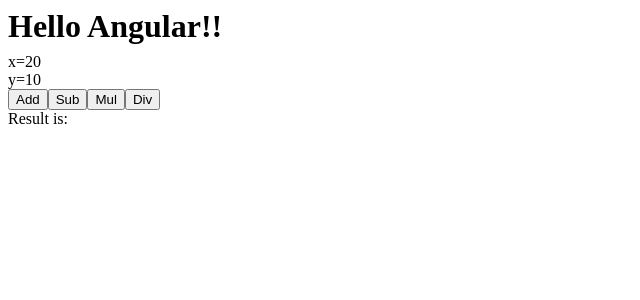
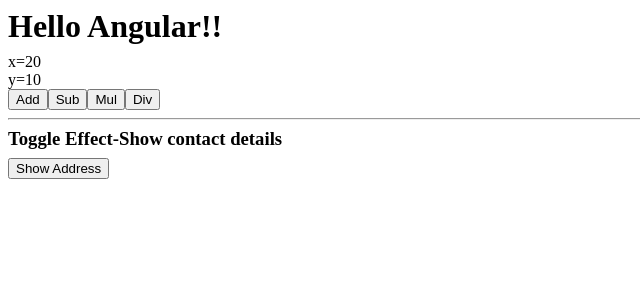
Before and after one commit to SaraswathiYendu/tech-train, an Angular app in the folder AngularUI/: page / in a window 1280 px wide. Shown: the top 300 px of the page, without its empty margins (0-640 px from the left). Built offline with nearby package versions, Linux system fonts and the light colour scheme.

Commit message:
cs: toggle effect

```diff
--- a/AngularUI/src/app/app.component.css
+++ b/AngularUI/src/app/app.component.css
@@ -0,0 +1,4 @@
+.contact-box{
+  border: 1px solid ;
+  width: 10%;
+}
--- a/AngularUI/src/app/app.component.html
+++ b/AngularUI/src/app/app.component.html
@@ -6,6 +6,16 @@
 <button (click)="calc('sub')">Sub</button>
 <button (click)="calc('mul')">Mul</button>
 <button (click)="calc('div')">Div</button>
-<div>
+<div *ngIf="result">
   Result is: {{result}}
 </div>
+<hr>
+<h3>Toggle Effect-Show contact details</h3>
+<button (click)="toggleAddress()"> {{lblButton}}</button>
+<div class="contact-box" *ngIf="showAddress">
+  Example.com INC <br />
+  10 Gandhi Nagar, <br />
+  station road <br />
+  Delhi. <br />
+  Contact: 8855660033
+</div>
--- a/AngularUI/src/app/app.component.ts
+++ b/AngularUI/src/app/app.component.ts
@@ -9,9 +9,10 @@
   x:number=20;
   y:number=10;
   result:number;
+  showAddress: boolean = false;
+  lblButton:string = 'Show Address';
+  calc(op:string){
 
-  calc(op:string){
-    console.log('calc called... ' + op);
     switch(op){
       case 'add':
         this.result = this.x + this.y;
@@ -27,6 +28,14 @@
         break;
     }
   }
+
+  toggleAddress(){
+    this.showAddress = !this.showAddress;
+    if(this.showAddress == true)
+        this.lblButton='Hide Address';
+    else
+        this.lblButton='Show Address';
+  }
 }
 /*
   number: 10, 10.4
```
